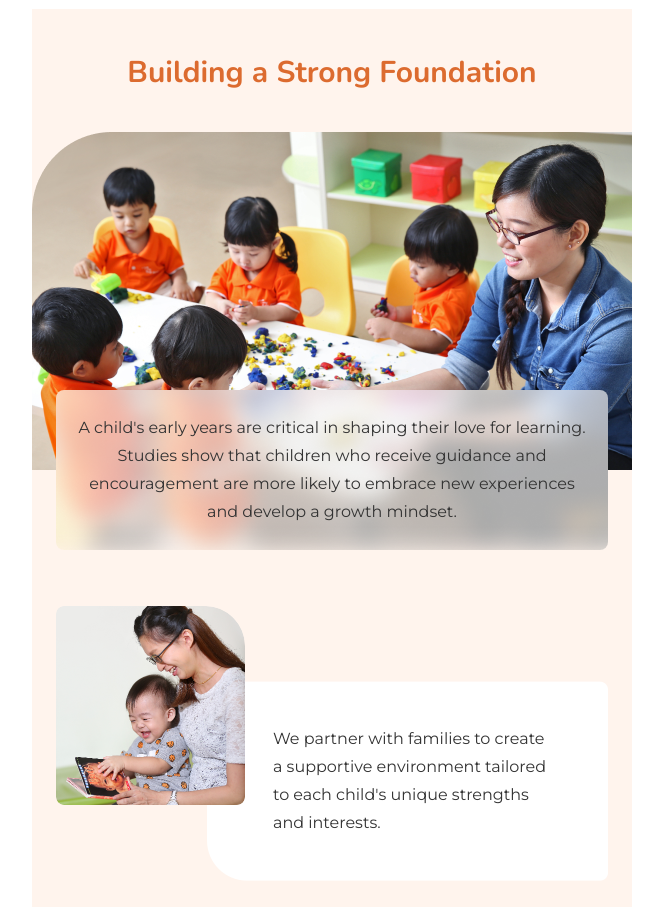
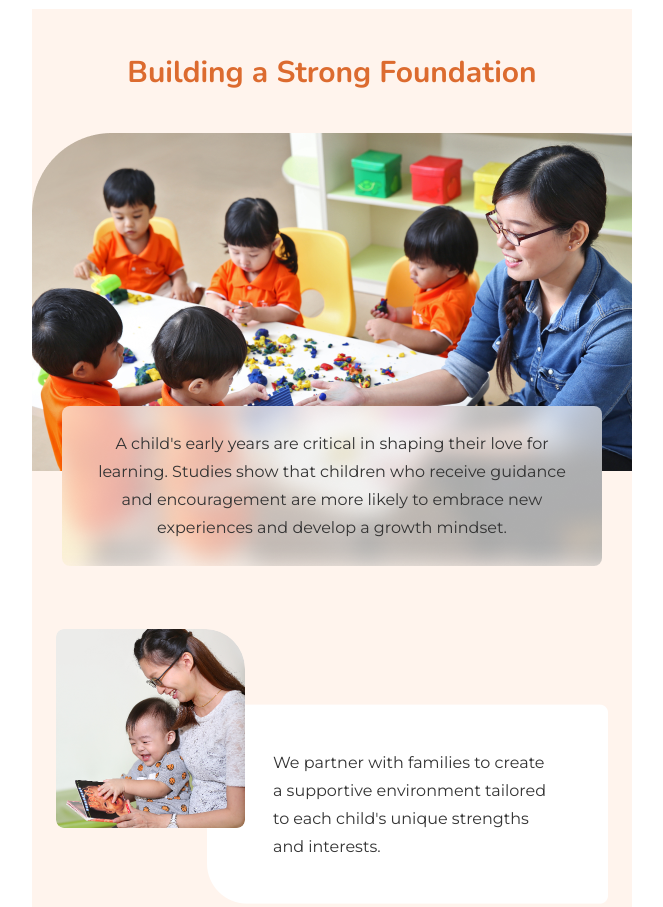
Before and after one commit to arifur-rahman-arif/emails, a plain HTML site: page EDM-Milestones/index.html in a window 1280 px wide. Shown: the part 1580-2487 px from the top of the page, without its empty margins (308-971 px from the left). Drawn offline with nearby package versions, Linux system fonts and the light colour scheme.

Commit message:
Updated second template

```diff
--- a/EDM-Milestones/index.html
+++ b/EDM-Milestones/index.html
@@ -360,7 +360,7 @@
           </td>
         </tr>
 
-        <!-- Row 4 -->
+      <!-- Row 4 -->
       <tr>
         <td>
           <table class="bg-fff4ed" cellpadding="0" cellspacing="0" border="0" role="presentation" bgcolor="#fff4ed" width="100.00%" style="background-color: #fff4ed; width: 100%; border-spacing: 0; margin-top: -0.5px">
@@ -373,47 +373,92 @@
                     </td>
                   </tr>
 
+
+
+                  <!-- Gmail/Hubspot fix for this table -->
                   <tr>
                     <td style="padding-top: 16px;">
-                      <style>
-                          @media screen and (max-width: 576px) {
-                          .bg-foundation {
-                            background-position: 100% top !important;
-                          }
-                          }
-                      </style>
-                      <!--[if gte mso 9]> <v:image xmlns:v="urn:schemas-microsoft-com:vml" fill="true" fillcolor="#fff4ed" alt="background-image" stroke="false" style="border: 0; display: inline-block; width: 450.00pt; height: 324.75pt" src="assets/image_750ea9d0.png"/> <v:rect alt="background-image-rectangle" fill="true" stroke="false" style="border: 0; display: inline-block; position: absolute; width: 450.00pt; height:324.75pt"> <v:fill opacity="0%" color="#FFFFFF"/> <v:textbox inset="0,0,0,0"> <div> <div style="font-size: 0;"> <![endif]-->
-                      <table class="bg-foundation" cellpadding="0" cellspacing="0" border="0" role="presentation" width="100.00%" height="433.00" style="width: 100%; height: 433px; border-spacing: 0; margin-top: -0.5px">
-                        <tr class="">
+                      <table
+                        class="bg-foundation"
+                        cellpadding="0"
+                        cellspacing="0"
+                        border="0"
+                        role="presentation"
+                        width="100%"
+                        height="433"
+                        style="
+                          width: 100%;
+                          height: 433px;
+                          border-spacing: 0;
+                          background: url('assets/image_750ea9d0.png') no-repeat center top;
+                          background-size: contain;
+                          padding: 0;
+                          text-align: center;
+                        "
+                      >
+                        <tr>
                           <td>
-                            <img src="assets/image_750ea9d0.png" width="600" height="338" alt="" style="object-fit: contain; width: 100%; height: 100%;" />
+                            <!-- Spacer for Overlapping Alignment -->
+                            <table width="100%" cellpadding="0" cellspacing="0" border="0" style="height: 150px;">
+                              <tr>
+                                <td>&nbsp;</td>
+                              </tr>
+                            </table>
                           </td>
                         </tr>
+
                         <tr>
-                          <td valign="top" width="100.00%" height="136.00" style=" width: 100%; vertical-align: top; height: 136px; mso-padding-left-alt: 0; margin-left: 58.57px">
+                          <td valign="bottom" width="100%" height="233" style="padding: 0; vertical-align: bottom;">
+                            <table
+                              cellpadding="0"
+                              cellspacing="0"
+                              border="0"
+                              role="presentation"
+                              width="100%"
+                              style="
+                                max-width: calc(100% - 60px);
+                                margin: 0 auto;
+                                background: url('assets/blur-image.png') no-repeat center center;
+                                background-size: cover;
+                                border-radius: 8px;
+                                padding: 24px 30px;
+                                color: #333333;
 
-                          <p class="color-333333" style="
-                          border-radius: 8px;
-                          padding: 24px 16px;
-                          background: url(assets/blur-image.png); background-size: cover;
-                          max-width: calc(100% - 80px);
-                          margin-top: -80px !important;
-                          position: relative;
-                          z-index: 3;
-                          font-size: 16px; font-weight: 400; text-align: center; line-height: 28px; color: #333333; mso-line-height-rule: exactly; margin: 0 auto;
-
-                          ">
-                            A child's early years are critical in shaping their love for learning. Studies show that children who receive guidance and encouragement are more likely to embrace new experiences and develop a growth mindset.
-                          </p>
+                              "
+                            >
+                              <tr>
+                                <td
+                                  style="
+                                    font-size: 16px;
+                                    font-weight: 400;
+                                    text-align: center;
+                                    line-height: 28px;
+                                    mso-line-height-rule: exactly;
+                                  "
+                                >
+                                  A child's early years are critical in shaping their love for
+                                  learning. Studies show that children who receive guidance and
+                                  encouragement are more likely to embrace new experiences and
+                                  develop a growth mindset.
+                                </td>
+                              </tr>
+                            </table>
                           </td>
                         </tr>
                       </table>
-                      <!--[if gte mso 9]> </div> </div> </v:textbox> </v:fill> </v:rect> </v:image> <![endif]-->
                     </td>
                   </tr>
 
+
                   <tr>
-                    <td style="padding-bottom: 15.8px; padding-left: 24px;">
+                    <td class="custom-padding" style="padding-bottom: 15.8px; padding-left: 24px; padding-right: 24px;">
+                      <style>
+                        @media screen and (min-width: 576px) {
+                          .custom-padding {
+                            padding-top: 4rem !important;
+                          }
+                        }
+                      </style>
 
                       <style>
                           @media screen and (max-width: 576px) {
@@ -496,16 +541,6 @@
                             padding-left: 23px !important;
                           }
                           }
-
-
-                          @media screen and (min-width: 576px) {
-
-                          .extra-left-padding .second-column {
-                            width: 50% !important;
-                          }
-                          }
-
-
                       </style>
                       <!--[if gte mso 9]> <v:image xmlns:v="urn:schemas-microsoft-com:vml" fill="true" fillcolor="#fff4ed" alt="background-image" stroke="false" style="border: 0; display: inline-block; width: 414.00pt; height: 207.00pt" src="assets/image_247f258e.png"/> <v:rect alt="background-image-rectangle" fill="true" stroke="false" style="border: 0; display: inline-block; position: absolute; width: 414.00pt; height:207.00pt"> <v:fill opacity="0%" color="#FFFFFF"/> <v:textbox inset="0,0,0,0"> <div> <div style="font-size: 0;"> <![endif]-->
                       <table class="bg-collaboration" background="assets/image_247f258e.png" cellpadding="0" cellspacing="0" border="0" role="presentation" width="552.00" height="276.00" style="background: url('assets/image_275b03f6.png') 50% / 100% no-repeat; max-width: 552px; width: 100%; height: 276px; border-spacing: 0; margin-top: -0.5px">
@@ -520,7 +555,7 @@
                                 </td>
                                 <!--[if mso]><td valign="top"><table role="presentation" border="0" cellspacing="0" cellpadding="0"><tr><![endif]-->
                                 <td class="second-column" valign="top" style="padding-top: 33px; padding-left: 8px; vertical-align: top">
-                                  <img src="assets/image_94f6ff55.png" alt="three babies are playing with toys on a green table" width="189" style="border: none; border-radius: 8px 8px 8px 40px; max-width: initial; object-fit: contain; width: 100%; max-width: 189px; display: block" />
+                                  <img src="assets/image_94f6ff55.png" alt="three babies are playing with toys on a green table" width="189" style="border: none; border-radius: 8px 8px 8px 40px; max-width: initial; object-fit: contain; width: 100%; max-width: 189px; min-width: 189px; display: block" />
                                 </td>
                                 <!--[if mso]></tr></table></td><![endif]-->
                               </tr>
```
Also changed, not shown: edm-template/index.html (+1 -1 lines).
